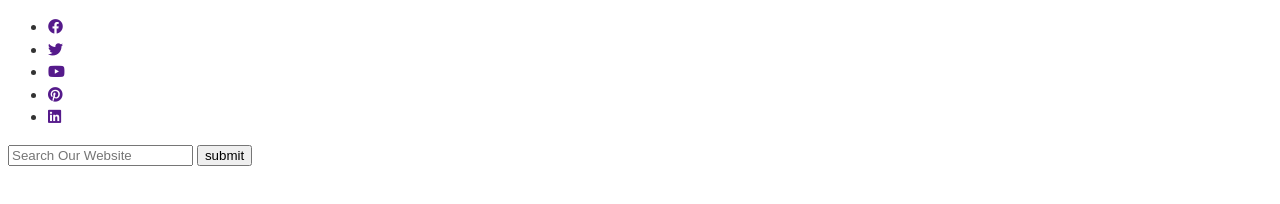
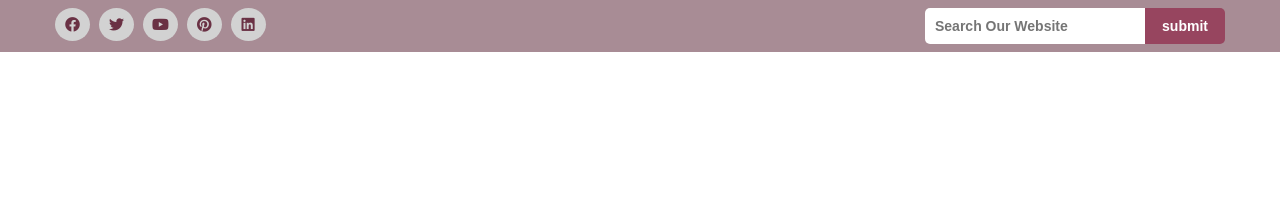
Before and after one commit to JA-SUJON/PSD-TO-HTML, a plain HTML site: page index.html in a window 1280 px wide. Drawn offline with nearby package versions, Linux system fonts and the light colour scheme.

Commit message:
Top Header Area Css(Style) complite

```diff
--- a/css/style.css
+++ b/css/style.css
@@ -1,6 +1,38 @@
 /*
-Comman Css
+Common Css
 */
-body{font-family: 'Open Sans', sans-serif;color: #333333; font-size: 15px;line-height: 1.5em;}
+
+body{font-family: 'Open Sans', sans-serif;color: #333333; font-size: 15px;
+    line-height: 1.5em; margin: 0; padding: 0;}
 p{font-weight: 400;}
+a{transition: 0.5s; text-decoration: none;}
 h1,h2,h3,h4,h5,h6{font-weight: 700;line-height: 1.5em;}
+.content{width: 1170px; margin: 0 auto;}
+
+
+
+/*
+Top Header Area
+*/
+
+
+                    /* social area start */
+.top_header_area{background: #a88c95; padding: 8px 0; overflow: hidden;}
+.top_header_area .inner_header{overflow: hidden;}
+.top_header_area .social_area{width: 50%; float: left;}
+.top_header_area .social_area ul{margin: 0; padding: 0; list-style: none; text-align: left;}
+.top_header_area .social_area li{display: inline-block; margin-right: 5px;}
+.top_header_area .social_area a{background: #d2d2d2; color: #6a3144; width: 35px; height: 28px;
+    display: block; padding-top: 5px; text-align: center;border-radius: 50%;}
+.top_header_area .social_area ul li a:hover{background: #6a3144; color: #fff;}
+
+                    /* search area start */
+.top_header_area .search_area{width: 50%; float: right;}
+.top_header_area .search_area form{width: 300px; float: right;}
+.top_header_area .search_area input[type="text"]{background: #fff; border: 0;
+    border-radius: 5px 0 0 5px; padding:10px; font-weight: 600; font-size: 14px; width: 200px; float: left;}
+.top_header_area .search_area input[type="submit"]{background: #97455f;
+    color: #fff; padding: 10px; border-radius: 0 5px 5px 0; font-weight: 600;
+    font-size: 14px; width: 80px; float: left; border: 0; cursor: pointer; transition: 0.5s;}
+.top_header_area .search_area input[type="submit"]:hover{background: #97455f;
+    color: #fff; }
```
